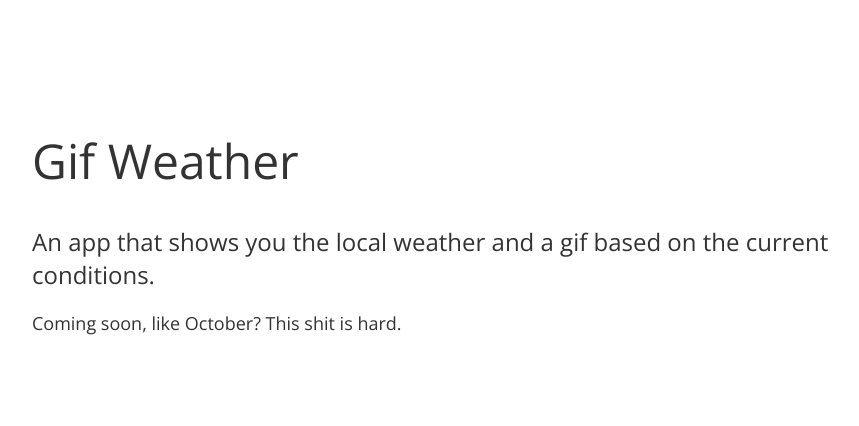
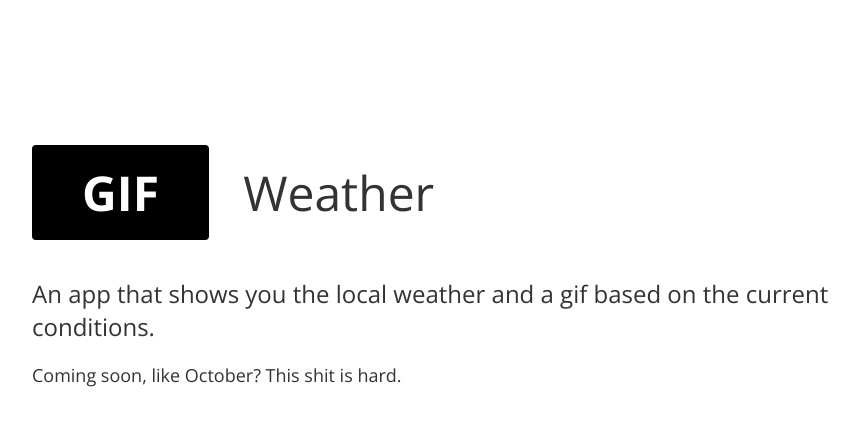
Before and after one commit to aaronrelph/gif-weather, a plain HTML site: page index.html in a window 1280 px wide. Shown: the whole page, without its empty margins (160-1019 px from the left). Drawn offline with nearby package versions, Linux system fonts and the light colour scheme.

Commit message:
logo stying

```diff
--- a/index.html
+++ b/index.html
@@ -7,7 +7,10 @@
   </head>
 
   <div class="container">
-    <h1>Gif Weather</h1>
+    <div class="logo">
+      <span class="gif">GIF</span>
+      <h1>Weather</h1>
+    </div>
     <h2>An app that shows you the local weather and a gif based on the current conditions.</h2>
     <h3>Coming soon, like October? This shit is hard.</h3>
   </div>
--- a/styles.css
+++ b/styles.css
@@ -13,6 +13,21 @@ h1 { font-size: 48px; }
 h2 { font-size: 24px; }
 h3 { font-size: 18px; }
 
+.gif {
+  background: #000;
+  color: #fff;
+  padding: 15px 50px;
+  font-size: 48px;
+  font-weight: 700;
+  display: inline-block;
+  border-radius: 4px;
+}
+
+.logo h1 {
+  display: inline-block;
+  margin-left: 30px;
+}
+
 .container {
   width: 70%;
   margin: 10% auto 0;
```
